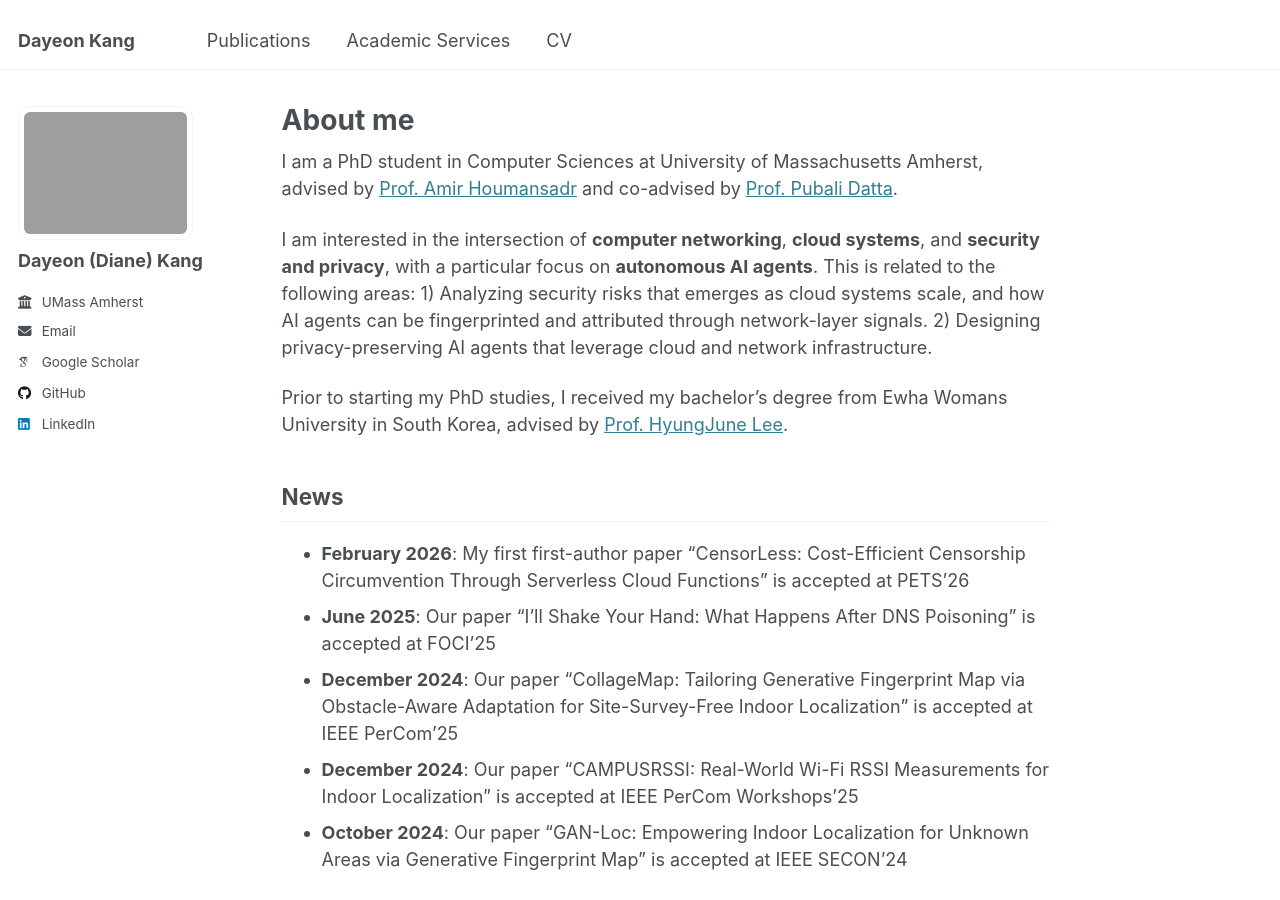
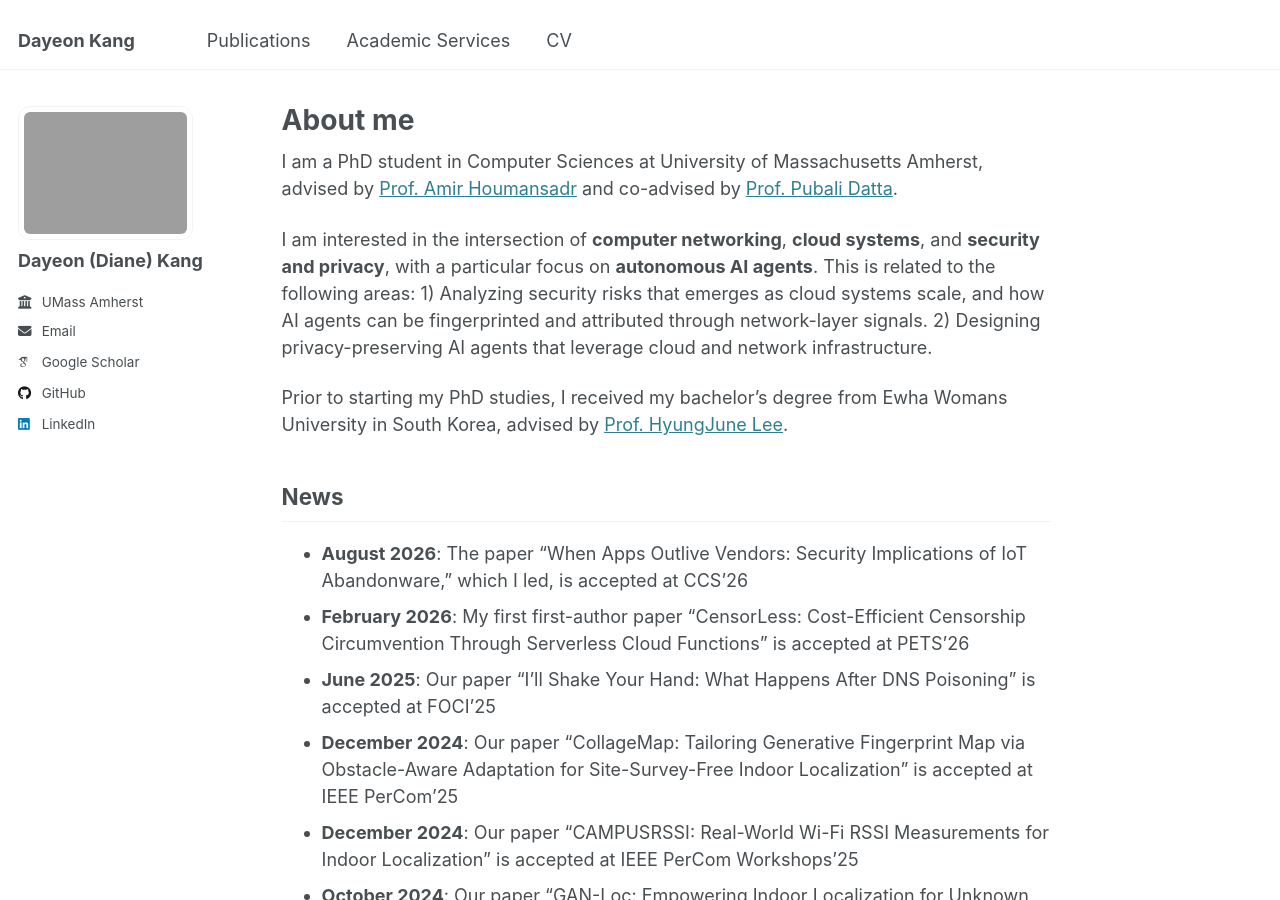
Before and after one commit to DayeonKang99/DayeonKang99.github.io, a Jekyll site: the page built from _pages/about.md, in a window 1280 px wide and 900 px high. Built offline with Jekyll 4.4.1, drawn with Linux system fonts in a browser that asks for light colours; some web fonts are replaced.

Commit message:
update news

```diff
--- a/_pages/about.md
+++ b/_pages/about.md
@@ -146,6 +146,7 @@ Prior to starting my PhD studies, I received my bachelor’s degree from Ewha Wo
 
 ## News
 
+- **August 2026**: The paper "When Apps Outlive Vendors: Security Implications of IoT Abandonware," which I led, is accepted at CCS'26
 - **February 2026**: My first first-author paper "CensorLess: Cost-Efficient Censorship Circumvention Through Serverless Cloud Functions" is accepted at PETS'26
 - **June 2025**: Our paper "I'll Shake Your Hand: What Happens After DNS Poisoning" is accepted at FOCI'25
 - **December 2024**: Our paper "CollageMap: Tailoring Generative Fingerprint Map via Obstacle-Aware Adaptation for Site-Survey-Free Indoor Localization" is accepted at IEEE PerCom'25
```
Also changed, not shown: 1 other file.
